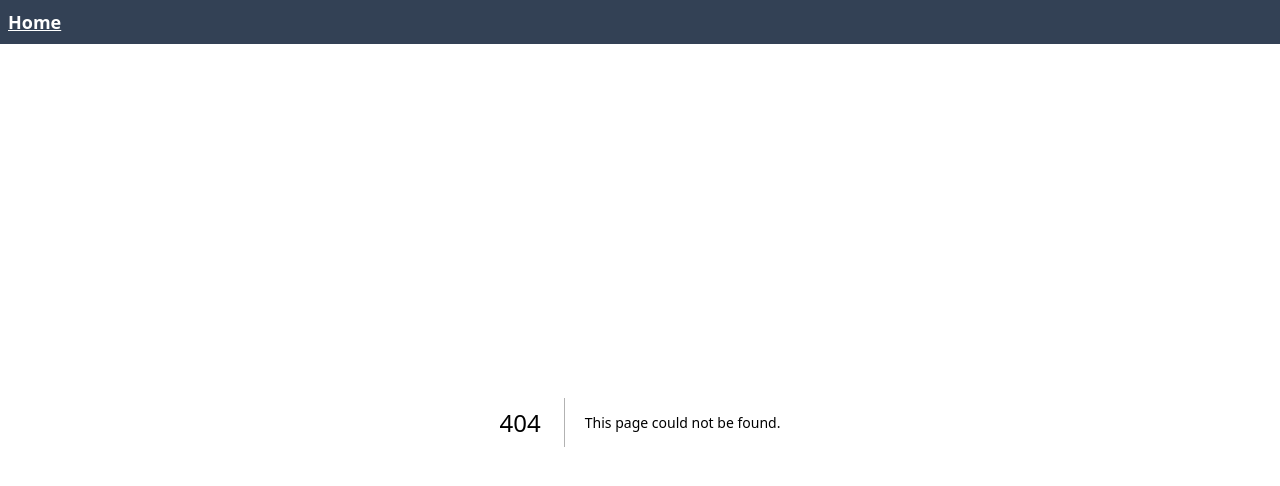
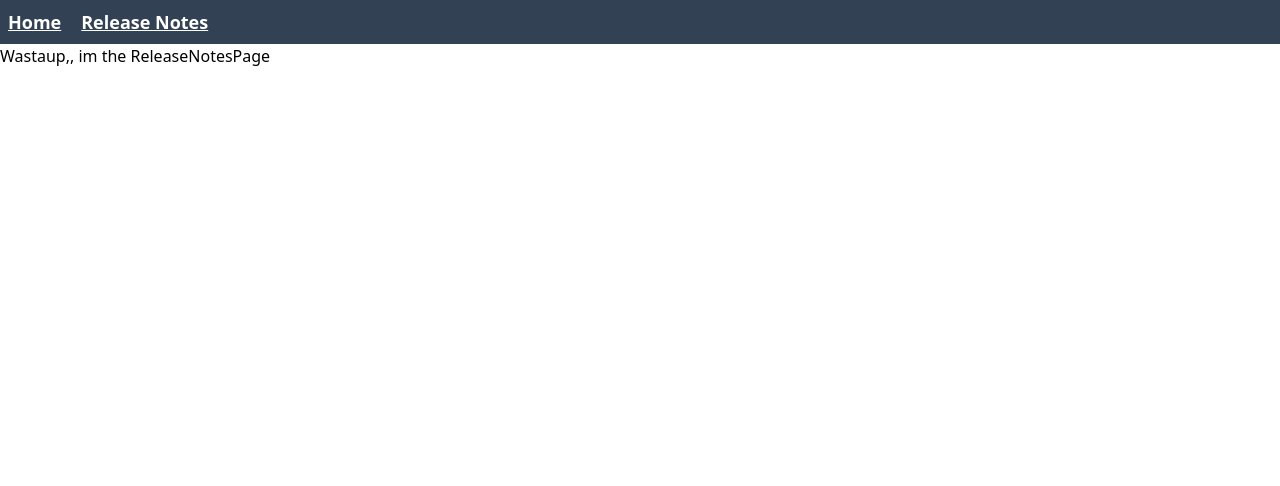
Before and after one commit to RobJJ/gpbp-ldt, a Next.js app: page /releaseNotes in a window 1280 px wide. Before the commit this address had no page. Shown: the top 486 px of the page. Built offline with nearby package versions, Linux system fonts and the light colour scheme.

Commit message:
add release notes page and test tab

```diff
--- /dev/null
+++ b/src/app/releaseNotes/page.jsx
@@ -0,0 +1,3 @@
+export default function ReleaseNotesPage() {
+  return <div>Wastaup,, im the ReleaseNotesPage</div>;
+}
--- a/src/components/NavBar.jsx
+++ b/src/components/NavBar.jsx
@@ -4,9 +4,16 @@ import Link from "next/link";
 
 export default function NavBar() {
   return (
-    <div className="w-full bg-slate-700 p-2 flex ">
+    <div className="w-full bg-slate-700 p-2 flex gap-5">
       <Link className="underline font-bold text-lg text-white" href={"/"}>
         Home
+      </Link>
+      <Link
+        className="underline font-bold text-lg text-white"
+        href={"/releaseNotes"}
+        target="_blank"
+      >
+        Release Notes
       </Link>
     </div>
   );
```
